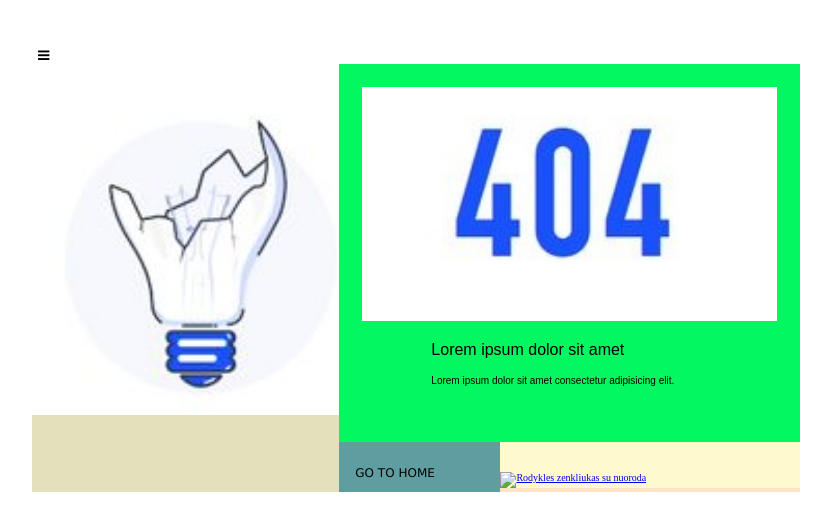
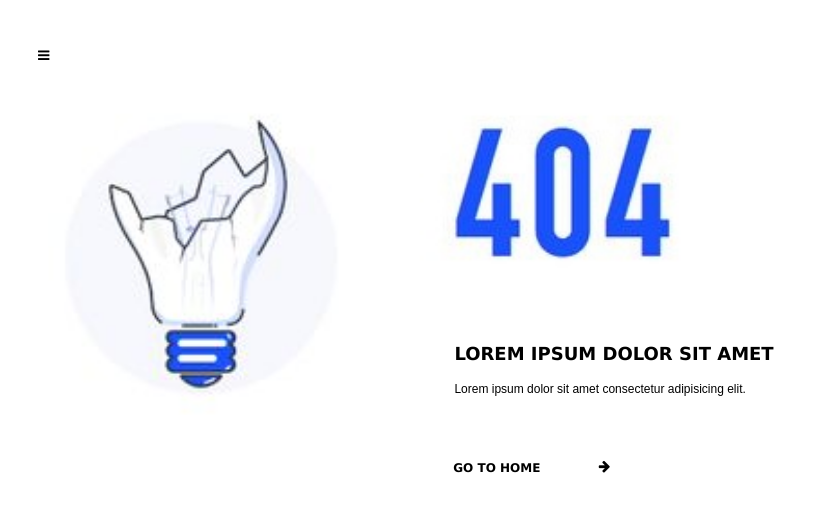
Before and after one commit to VytautasValutis/01-Lempute, a website: page index.html in a window 1280 px wide. Shown: the whole page, without its empty margins (232-1063 px from the left). Drawn offline with Linux system fonts and the light colour scheme.

Commit message:
Fin 1226 versija

```diff
--- a/index.html
+++ b/index.html
@@ -28,7 +28,6 @@
     </button>
 <!-- apatinis blokas-->
         <div style="
-            background-color:rgb(227, 224, 188);
             width: 100%;
             display: inline-block;
             float: left; ">
@@ -39,7 +38,6 @@
                 float: left;">
 <!-- Apatinio bloko desine puse-->
             <div style="
-                background-color: rgb(2, 247, 96);
                 width: 60%;
                 display: inline-block;
                 float: left;">
@@ -58,21 +56,56 @@
                     margin-top: 5%;
                 ">
                 <p style="
-                    margin-left: 20%;
-                    font: 16px sans-serif;
+                    margin-left: 25%;
+                    font-size: 18px;
+                    font-family:'Lucida Sans';
+                    text-transform: uppercase;
+                    font-weight: bold;
                     ">Lorem ipsum dolor sit amet</p>
                 <p style="
-                    margin-left: 20%;
-                    font: 10px sans-serif;
+                    margin-left: 25%;
+                    font: 12px sans-serif;
                     ">Lorem ipsum dolor sit amet consectetur adipisicing elit.</p>
 <!-- Apatinio bloko apacios dvi dalys-->
-                <div style="margin-top: 10%; background-color: bisque; width: 100%; display: inline-block; float: left;">
-                    <div style="width: 35%; display: inline-block; float: left; background-color: cadetblue;">
-                        <p style="font: 12px verdana; margin-left: 10%; text-transform: uppercase; margin-top: 15%;">go to home</p>
+                <div style="
+                    margin-top: 10%;
+                    width: 100%; display:
+                    inline-block;
+                    float: left;">
+                    <div style="
+                        width: 55%;
+                        display: inline-block;
+                        float: left;
+                        ">
+                        <p style="
+                            font: 12px verdana;
+                            margin-left:45%;
+                            text-transform: uppercase;
+                            font-family:'Lucida Sans';
+                            font-weight: bold;
+                            margin-top: 3%;
+                            ">go to home</p>
                     </div>
-                    <div style="display: inline-block; float: left; width: 65%; background-color: lemonchiffon;">
-                        <a href="#"> <img src="#" alt="Rodykles zenkliukas su nuoroda" style="font-size: 10px;
+<!--
+                    <div style="
+                        display: inline-block;
+                        float: left; width: 25%;
+                        background-color: lemonchiffon;">
+                        <a href="#"> <img src="#" alt="Rodykles zenkliukas su nuoroda" style="
+                            font-size: 10px;
                             margin-top: 10%;"> </a>
+-->
+                        <button type="button" onclick="location.href='./arrow-right'" style="
+                            border: none;
+                            color: black;
+                            background-color: white;
+                            cursor: pointer;
+                            display: inline-block;
+                            margin-top: 1%;
+                            float: left;
+                            ">
+                            <i class="fa fa-arrow-right"></i>
+                        </button>
                     </div>
                 </div>
             </div>
```
